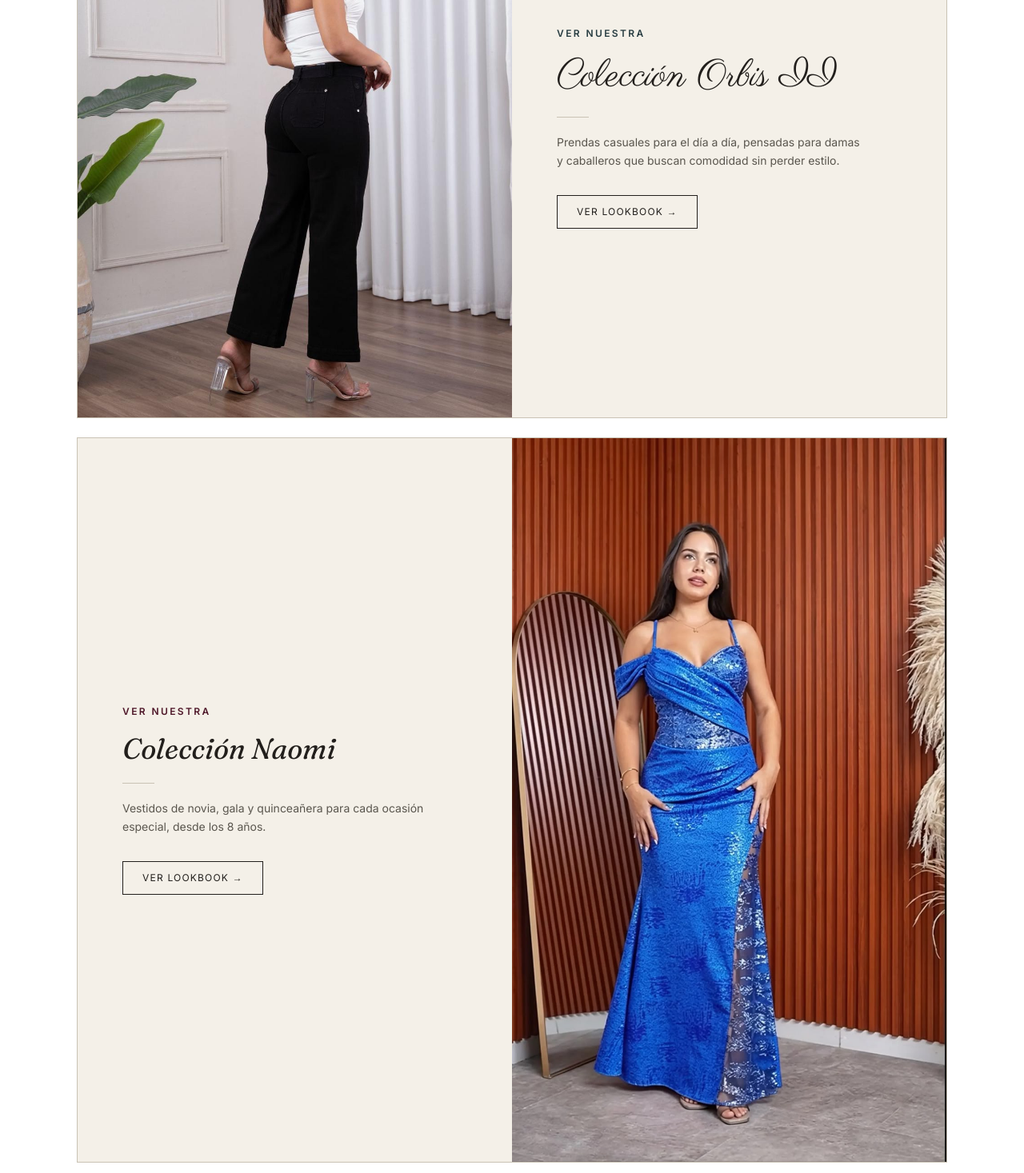
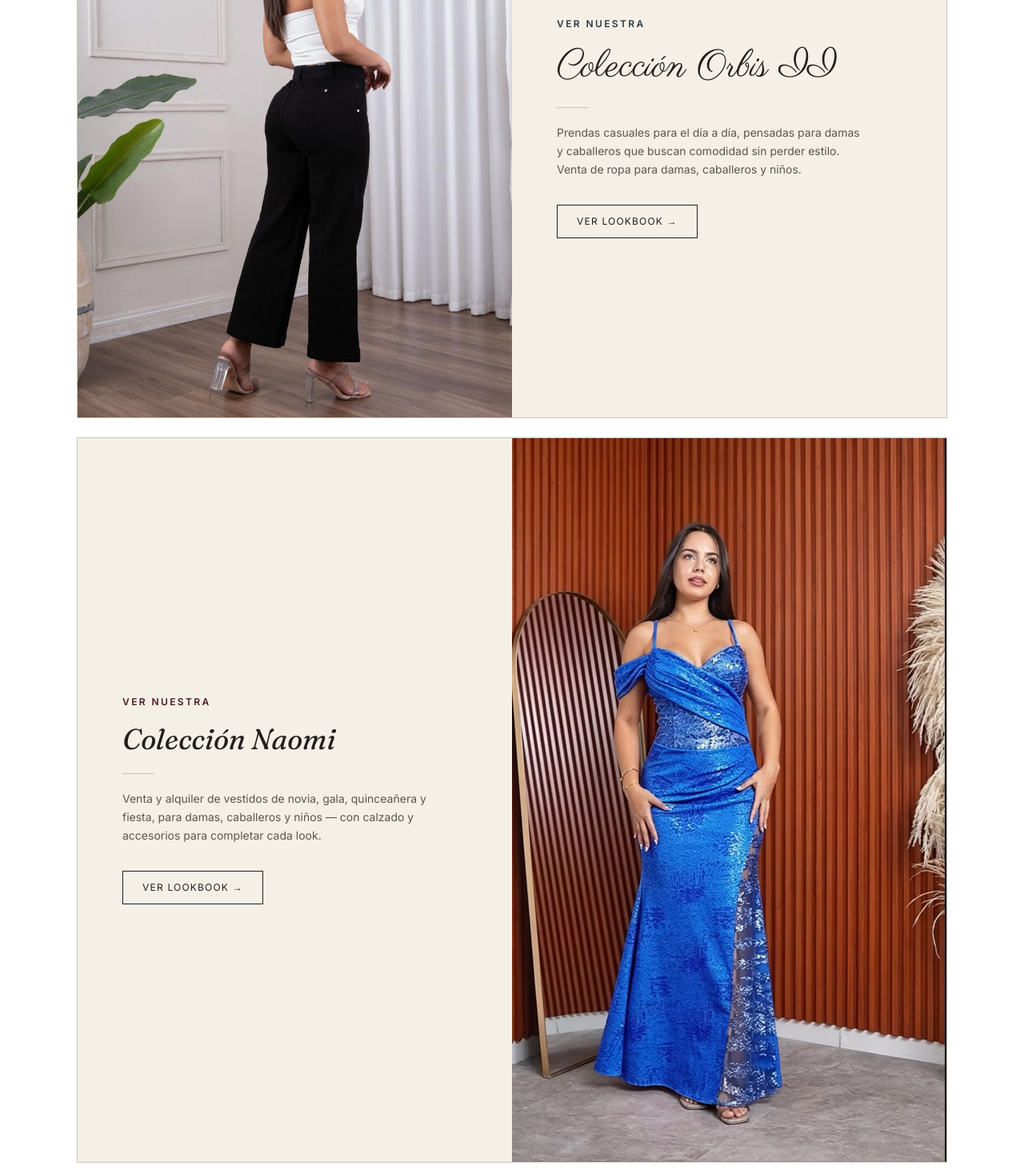
Before and after one commit to Elizabeth207/orbis-naomi-fashion, a React (Vite) app: page / in a window 1280 px wide. Shown: the part 1230-2697 px from the top of the page at 80% size. Built offline with nearby package versions, Linux system fonts and the light colour scheme.

Commit message:
Actualizar textos de Home (Colecciones) y Sobre Orbis II con ventas y ninos

```diff
--- a/src/pages/HomePage.tsx
+++ b/src/pages/HomePage.tsx
@@ -23,7 +23,7 @@ export default function HomePage() {
           brand="orbis"
           eyebrow="Ver nuestra"
           title="Colección Orbis II"
-          description="Prendas casuales para el día a día, pensadas para damas y caballeros que buscan comodidad sin perder estilo."
+          description="Prendas casuales para el día a día, pensadas para damas y caballeros que buscan comodidad sin perder estilo. Venta de ropa para damas, caballeros y niños."
           buttonLabel="Ver lookbook →"
           buttonTo="/orbis-ii"
           photo={STYLES_ORBIS[0]}
@@ -33,7 +33,7 @@ export default function HomePage() {
           brand="naomi"
           eyebrow="Ver nuestra"
           title="Colección Naomi"
-          description="Vestidos de novia, gala y quinceañera para cada ocasión especial, desde los 8 años."
+          description="Venta y alquiler de vestidos de novia, gala, quinceañera y fiesta, para damas, caballeros y niños — con calzado y accesorios para completar cada look."
           buttonLabel="Ver lookbook →"
           buttonTo="/novias-naomi"
           photo={STYLES_NAOMI[0]}
--- a/src/pages/OrbisPage.tsx
+++ b/src/pages/OrbisPage.tsx
@@ -21,7 +21,7 @@ export default function OrbisPage() {
       <BrandStory
         title="Sobre Orbis II"
         paragraphs={[
-          "Orbis II nace para vestir el día a día de Pichanaki con prendas casuales de calidad, pensadas tanto para damas como para caballeros.",
+          "Orbis II nace para vestir el día a día de Pichanaki con ventas de prendas casuales de calidad, pensadas para damas, caballeros y niños.",
           "Aquí encontrarás desde básicos de uso diario hasta piezas de abrigo para el clima de la sierra, siempre con buena caída y precios justos."
         ]}
       />
```
